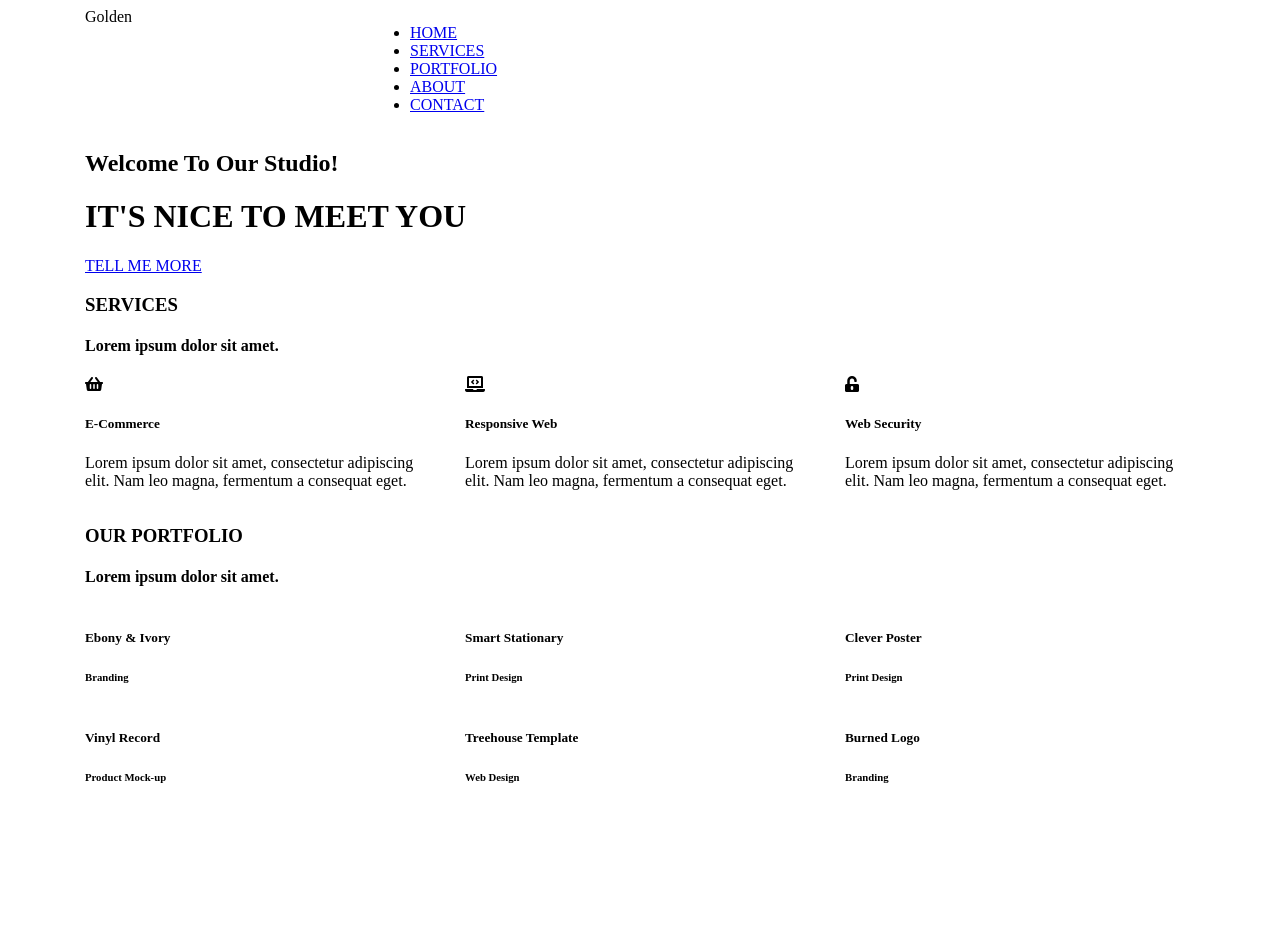
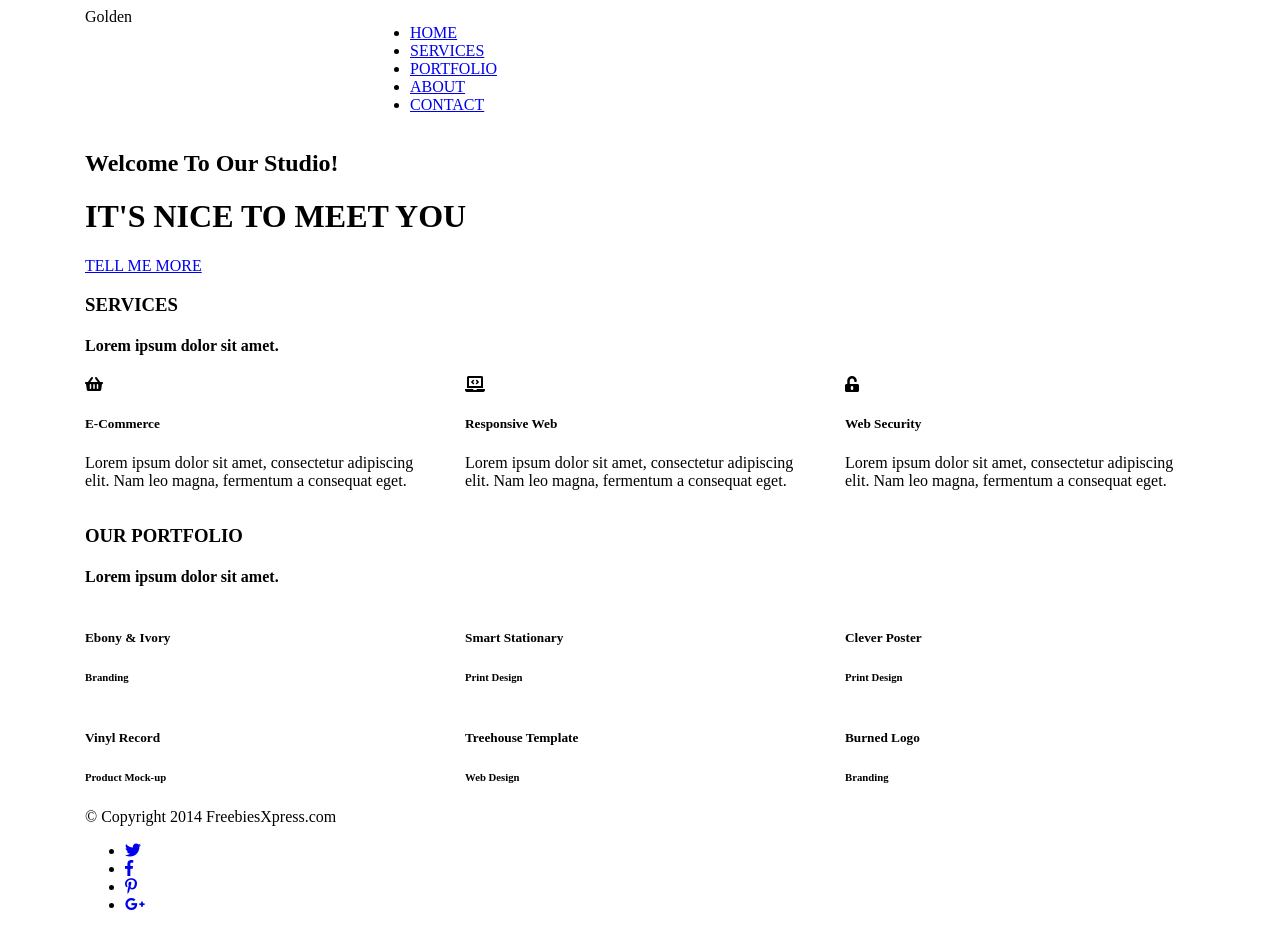
Before and after one commit to Eryk-Dadsi/zadanie-golden, a website: page index.html in a window 1280 px wide. Before the commit the page ends 816 px from the top, so only its background shows below. Drawn offline with Linux system fonts and the light colour scheme.

Commit message:
Add footer

```diff
--- a/index.html
+++ b/index.html
@@ -160,4 +160,19 @@
         </div>
 
     </section>
+    <footer>
+        <div class="container">
+            <div class="row">
+                <div class="col-12">
+                    <span>© Copyright 2014 FreebiesXpress.com</span>
+                    <ul>
+                        <li><a href="#"><i class="fab fa-twitter"></i></a></li>
+                        <li><a href="#"><i class="fab fa-facebook-f"></i></a></li>
+                        <li><a href="#"><i class="fab fa-pinterest-p"></i></a></li>
+                        <li><a href="#"><i class="fab fa-google-plus-g"></i></a></li>
+                    </ul>
+                </div>
+            </div>
+        </div>
+    </footer>
 </body>
```
